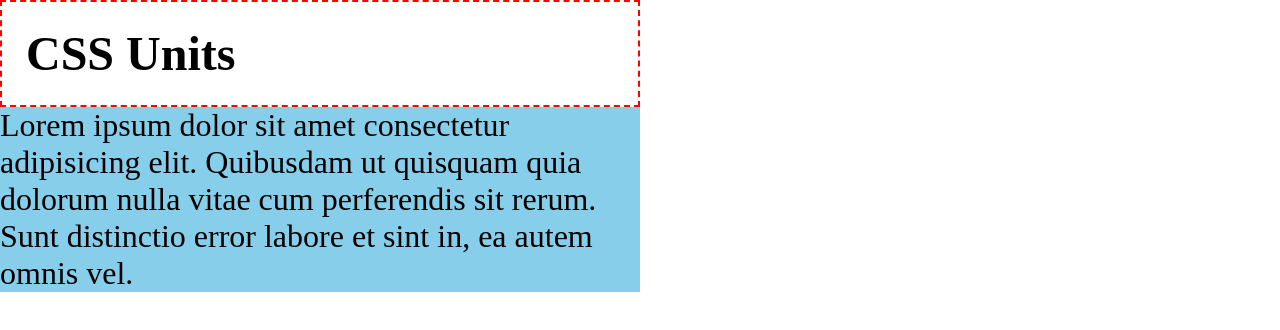
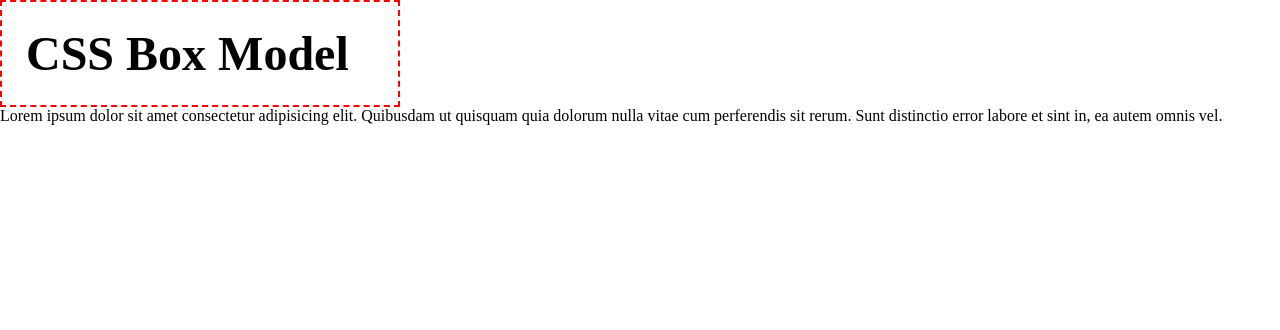
Before and after one commit to astinufi/web-dev-playground, a plain HTML site: page css-basic/index.html in a window 1280 px wide. Drawn offline with Linux system fonts and the light colour scheme.

Commit message:
meneruskan css basics

```diff
--- a/css-basic/css/style.css
+++ b/css-basic/css/style.css
@@ -53,7 +53,7 @@ p{
 } */
 
 /* css unit =================================*/
-*{
+/* *{
     margin: 0;
     padding: 0;
     box-sizing: border-box;
@@ -71,9 +71,43 @@ main{
     width: 50vw;
     background-color: skyblue;
     font-size: 2rem;
+} */
+
+/* p{
+    font-size: 2rem;
+    width: 40ch;
+} */
+
+/* *{
+    margin: 0;
+    padding: 0;
+    box-sizing: border-box;
+}
+body{
+    min-height: 100vh;
+} */
+
+*{
+    margin: 0;
+    padding: 0;
+    box-sizing: border-box;
+}
+
+h1{
+    border: 2px dashed red;
+    width: 400px;
+    font-size: 3rem;
+    padding: 0.5em;
+}
+
+/* main{ */
+    /* width: 50%;
+    background-color: skyblue; */
+    /* font-size: 2rem;
+
 }
 
 p{
     font-size: 2rem;
     width: 40ch;
-}
+} */
--- a/css-basic/index.html
+++ b/css-basic/index.html
@@ -8,7 +8,7 @@
 </head>
 <body>
     <header>
-    <h1>CSS Units</h1>
+    <h1>CSS Box Model</h1>
     </header>
     <main>
     <article>
```
